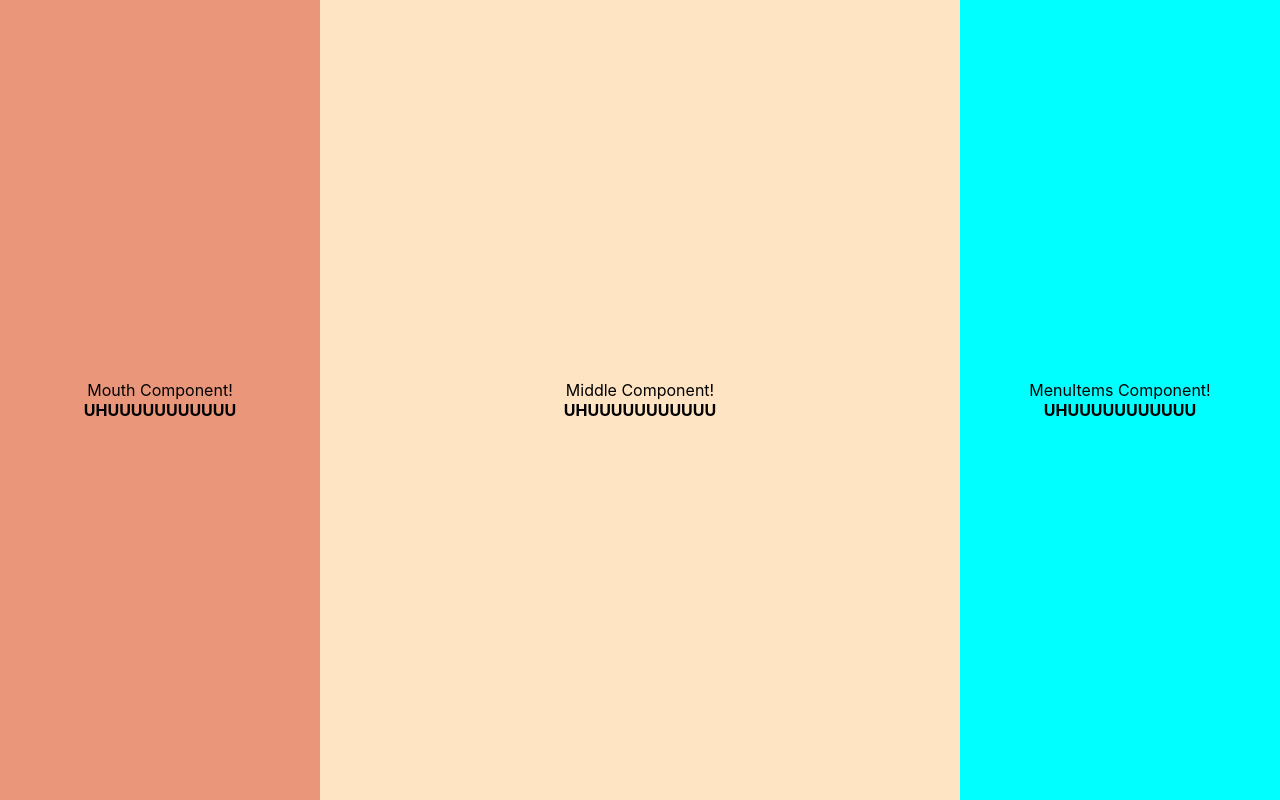
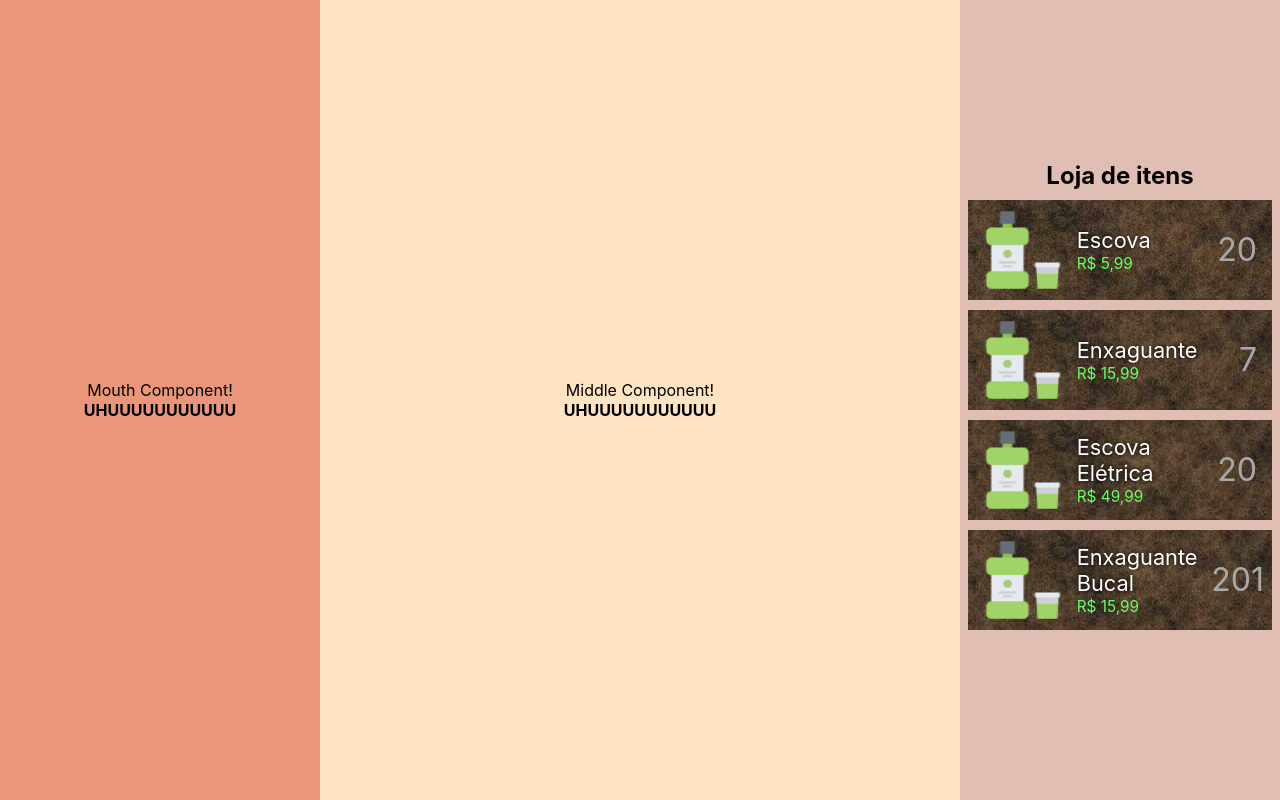
Before and after one commit to lumakhl/lumakhl, a React (Create React App) app in the folder fontes/: page / in a window 1280 px wide. Built offline with nearby package versions, Linux system fonts and the light colour scheme.

Commit message:
adicionado lista de itens mockados

```diff
--- /dev/null
+++ b/fontes/src/MenuItems/Item/index.js
@@ -0,0 +1,20 @@
+import React from 'react';
+
+import './styles.css';
+
+export default function Item({ name, price, image, quantity }) {
+    return (
+        <div className="item-container">
+            <img className="item-image" src={image} />
+
+            <div className="item-content" >
+                <p className="item-title">{name}</p>
+                <span className="item-price">R$ {price}</span>
+            </div>
+
+            <div className="item-quantity">
+                {quantity}
+            </div>
+        </div>
+    );
+}
--- /dev/null
+++ b/fontes/src/MenuItems/Item/styles.css
@@ -0,0 +1,37 @@
+.item-container {
+    width: 95%;
+    height: 100px;
+    margin: 10px auto;
+    background-image: url("./item-background.jpg");
+    padding: 10px 15px;
+    display: flex;
+    justify-content: space-between;
+    align-items: center;
+}
+
+.item-image {
+    width: 90px;
+    height: 100%;
+}
+
+.item-content {
+    text-align: left;
+    margin: 0px 5%;
+    width: 100%;
+}
+
+.item-title {
+    font-size: 1.7vw;
+    text-shadow: 0px 0px 4px #000;
+    color: #fff;
+}
+
+.item-price {
+    font-size: 1.2vw;
+    color: #6f6;
+}
+
+.item-quantity {
+    font-size: xx-large;
+    color: #a9a9a9;
+}
--- a/fontes/src/MenuItems/index.js
+++ b/fontes/src/MenuItems/index.js
@@ -1,14 +1,46 @@
 import React from 'react';
+import Item from "./Item";
 
+import mouthwashImage from './mouthwash.png';
 import './styles.css';
+
+const items = [
+    {
+        name: "Escova",
+        price: "5,99",
+        quantity: "20",
+        image: mouthwashImage
+    },
+    {
+        name: "Enxaguante",
+        price: "15,99",
+        quantity: "7",
+        image: mouthwashImage
+    },
+    {
+        name: "Escova Elétrica",
+        price: "49,99",
+        quantity: "20",
+        image: mouthwashImage
+    },
+    {
+        name: "Enxaguante Bucal",
+        price: "15,99",
+        quantity: "201",
+        image: mouthwashImage
+    }
+];
 
 export default function MenuItems() {
     return (
         <div className="menu-items-container">
             <section>
-                <p>MenuItems Component!</p>
-                <p><b>UHUUUUUUUUUUU</b></p>
+                <h2>Loja de itens</h2>
+
+                {items.map(item => (
+                    <Item name={item.name} price={item.price} quantity={item.quantity} image={item.image} />
+                ))}
             </section>
         </div>
-      );
+    );
 }
--- a/fontes/src/MenuItems/styles.css
+++ b/fontes/src/MenuItems/styles.css
@@ -1,6 +1,6 @@
 .menu-items-container {
     width: 25%;
-    background-color: aqua;
+    background-color: #e1beb3;
+    text-align: center;
     align-content: center;
-    text-align: center;
 }
--- a/fontes/src/MiddleView/index.js
+++ b/fontes/src/MiddleView/index.js
@@ -10,5 +10,5 @@ export default function MiddleView() {
                 <p><b>UHUUUUUUUUUUU</b></p>
             </section>
         </div>
-      );
+    );
 }
--- a/fontes/src/MouthView/index.js
+++ b/fontes/src/MouthView/index.js
@@ -10,5 +10,5 @@ export default function MouthView() {
                 <p><b>UHUUUUUUUUUUU</b></p>
             </section>
         </div>
-      );
+    );
 }
```
Also changed, not shown: fontes/src/MenuItems/Item/item-background.jpg (added), fontes/src/MenuItems/mouthwash.png (added).
